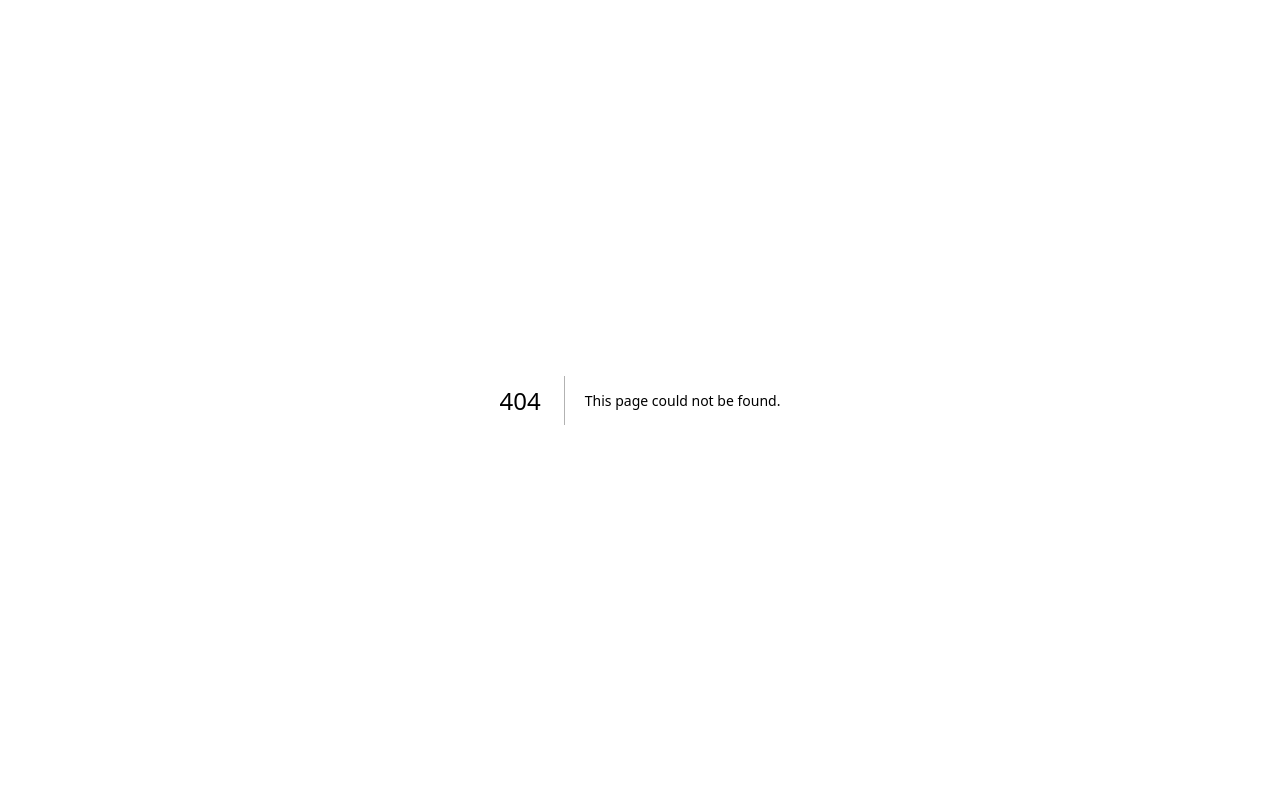
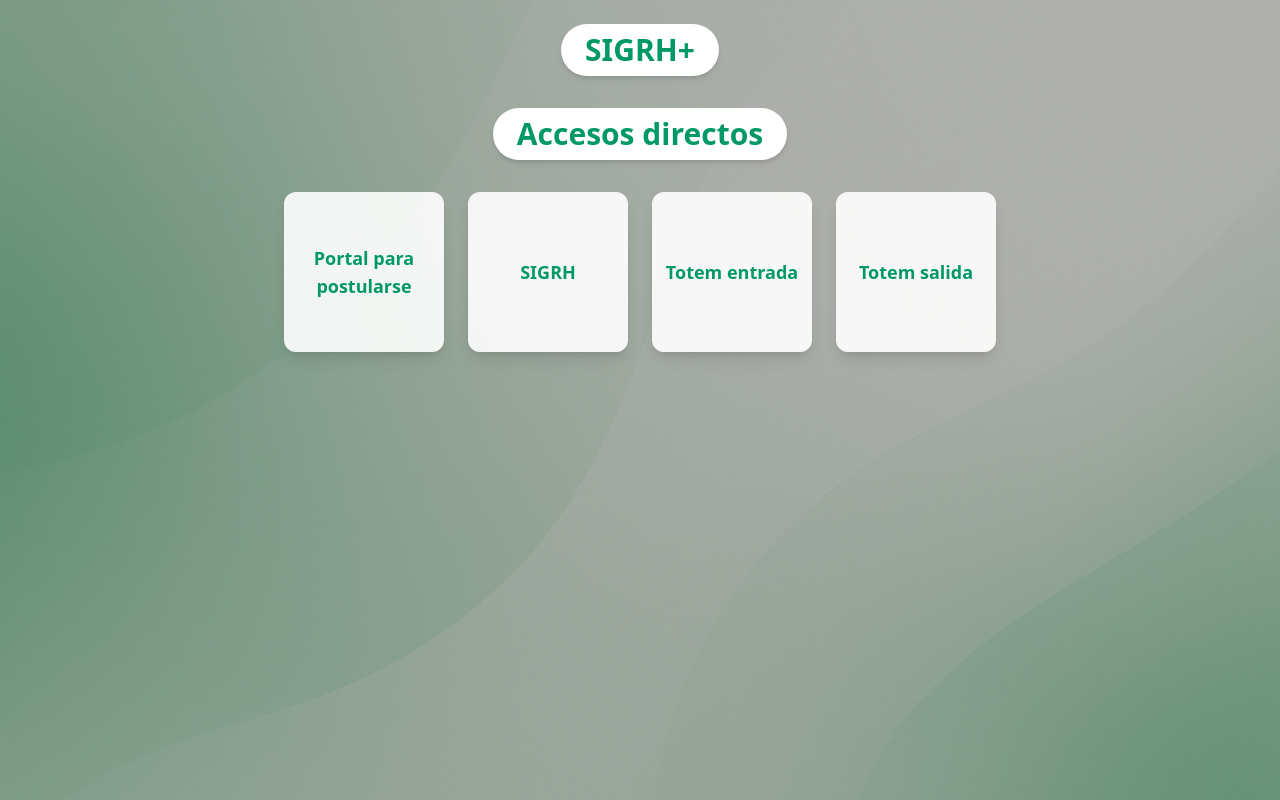
Before and after one commit to braiansosaDev/frontend-sigrh-g4, a Next.js app: page /shortcut in a window 1280 px wide. Before the commit this address had no page. Built offline with nearby package versions, Linux system fonts and the light colour scheme.

Commit message:
update: pantalla de inicio con accesos directos a diferentes links de la aplicación

```diff
--- /dev/null
+++ b/src/app/shortcut/page.js
@@ -0,0 +1,5 @@
+import ShortcutContainer from "@/components/shortcut/shortcutContainer";
+
+export default function ShortCutPage(){
+    return (<ShortcutContainer />)
+}
--- /dev/null
+++ b/src/components/shortcut/shortcutContainer.js
@@ -0,0 +1,45 @@
+"use client";
+
+import Image from "next/image";
+import Link from "next/link";
+
+export default function ShortcutContainer() {
+  const shortcuts = [
+    { label: "Portal para postularse", href: "/" },
+    { label: "SIGRH", href: "/sigrh" },
+    { label: "Totem entrada", href: "/face_recognition/in" },
+    { label: "Totem salida", href: "/face_recognition/out" },
+    // Podés agregar más accesos acá
+  ];
+
+  return (
+    <div className="relative w-full min-h-screen">
+      {/* Fondo */}
+      <Image
+        src="/fondo-postulaciones.png"
+        alt="Fondo postulaciones"
+        fill
+        className="object-cover object-center z-0"
+        priority
+      />
+      <div className="absolute inset-0 bg-black/30 z-10" />
+
+      {/* Contenido */}
+      <div className="relative z-20 flex flex-col items-center justify-center h-full space-y-8 p-6">
+        <div className="bg-white rounded-full shadow-md px-6 py-2 flex items-center justify-center"><h1 className="text-emerald-600 text-3xl font-semibold">SIGRH+</h1></div>
+        <div className="bg-white rounded-full shadow-md px-6 py-2 flex items-center justify-center"><h1 className="text-emerald-600 text-3xl font-semibold">Accesos directos</h1></div>
+        <div className="grid grid-cols-4 md:grid-cols-4 gap-6">
+          {shortcuts.map((shortcut, index) => (
+            <Link
+              key={index}
+              href={shortcut.href}
+              className="w-40 h-40 bg-white/90 hover:bg-white text-emerald-600 font-semibold rounded-xl shadow-lg flex items-center justify-center text-center text-lg transition duration-300"
+            >
+              {shortcut.label}
+            </Link>
+          ))}
+        </div>
+      </div>
+    </div>
+  );
+}
```
